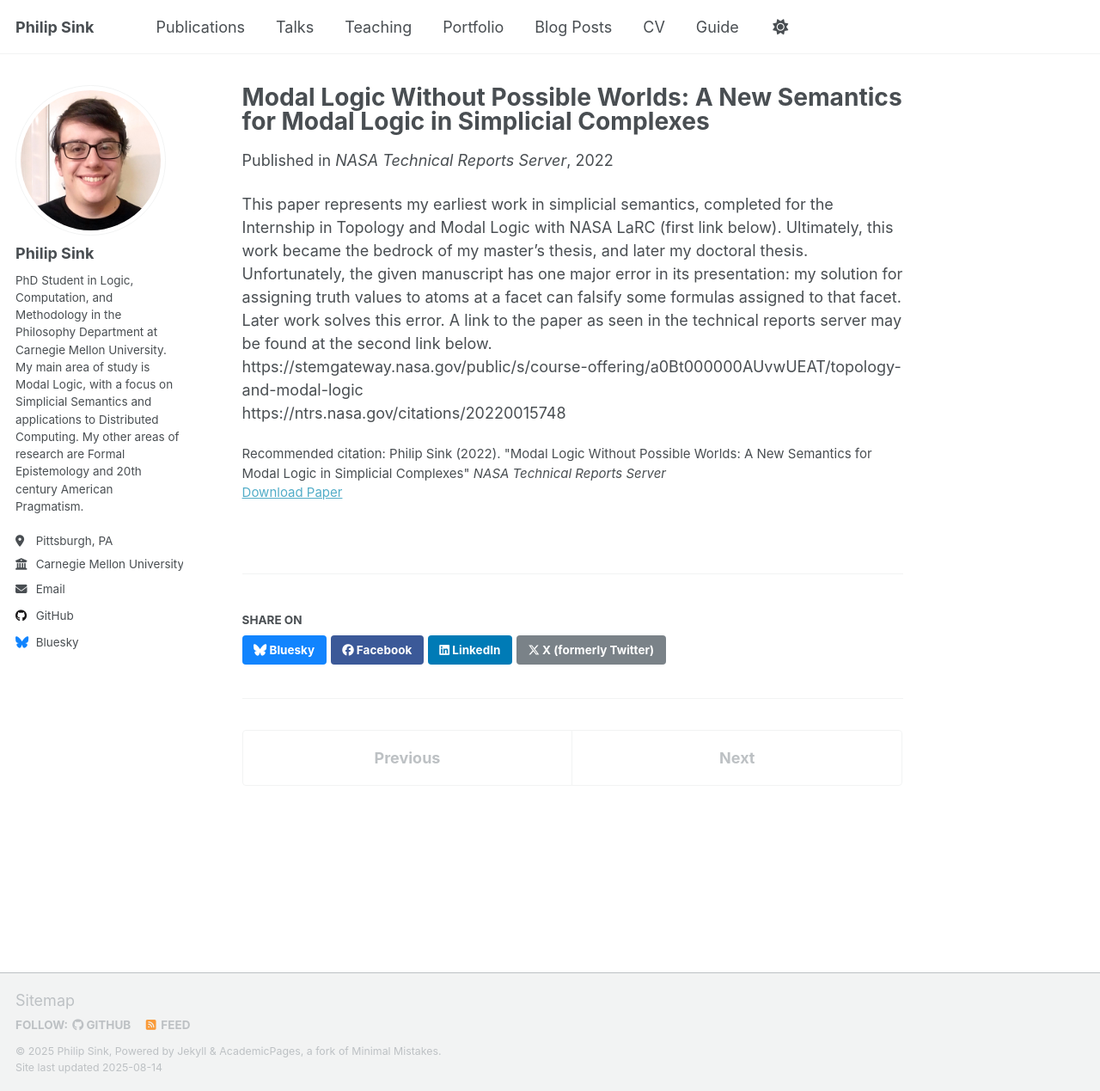
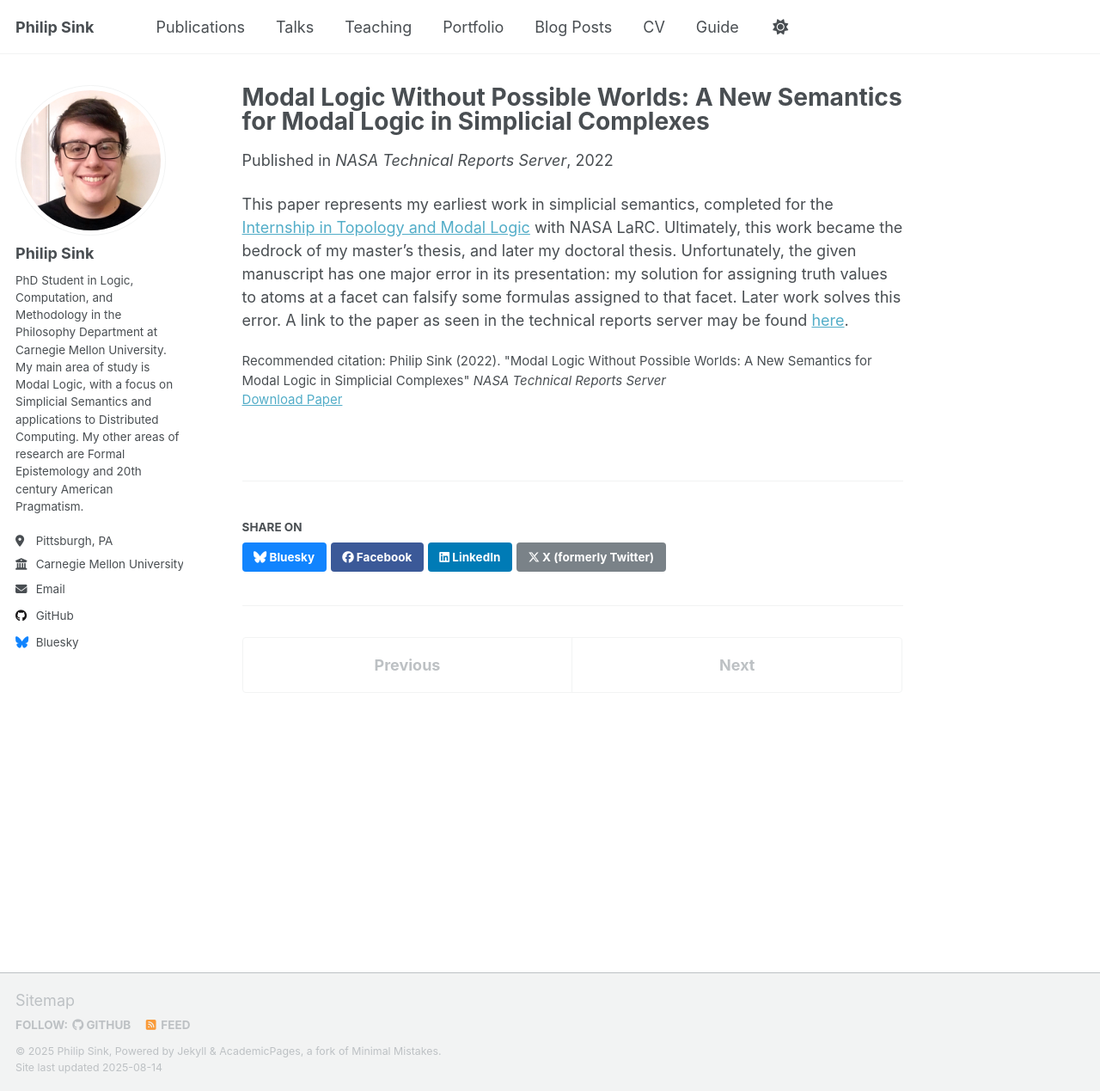
Before and after one commit to Philip-Sink/Philip-Sink.github.io, a Jekyll site: the page built from _publications/2022-12-01-Modal-Logic-Without-Possible-Worlds.md, in a window 1280 px wide and 1269 px high. Shown: the whole window at 86% size. Built offline with Jekyll 4.4.1, drawn with Linux system fonts in a browser that asks for light colours; a script that is not in the unit is left out.

Commit message:
Update 2022-12-01-Modal-Logic-Without-Possible-Worlds.md

```diff
--- a/_publications/2022-12-01-Modal-Logic-Without-Possible-Worlds.md
+++ b/_publications/2022-12-01-Modal-Logic-Without-Possible-Worlds.md
@@ -10,8 +10,4 @@ paperurl: 'https://ntrs.nasa.gov/api/citations/20220015748/downloads/NASA-TM-202
 citation: 'Philip Sink (2022). &quot;Modal Logic Without Possible Worlds: A New Semantics for Modal Logic in Simplicial Complexes&quot; <i>NASA Technical Reports Server</i>'
 ---
 
-This paper represents my earliest work in simplicial semantics, completed for the Internship in Topology and Modal Logic with NASA LaRC (first link below). Ultimately, this work became the bedrock of my master's thesis, and later my doctoral thesis. Unfortunately, the given manuscript has one major error in its presentation: my solution for assigning truth values to atoms at a facet can falsify some formulas assigned to that facet. Later work solves this error. A link to the paper as seen in the technical reports server may be found at the second link below.
-\\
-https://stemgateway.nasa.gov/public/s/course-offering/a0Bt000000AUvwUEAT/topology-and-modal-logic
-\\
-https://ntrs.nasa.gov/citations/20220015748
+This paper represents my earliest work in simplicial semantics, completed for the [Internship in Topology and Modal Logic](https://stemgateway.nasa.gov/public/s/course-offering/a0Bt000000AUvwUEAT/topology-and-modal-logic) with NASA LaRC. Ultimately, this work became the bedrock of my master's thesis, and later my doctoral thesis. Unfortunately, the given manuscript has one major error in its presentation: my solution for assigning truth values to atoms at a facet can falsify some formulas assigned to that facet. Later work solves this error. A link to the paper as seen in the technical reports server may be found [here](https://ntrs.nasa.gov/citations/20220015748).
```
